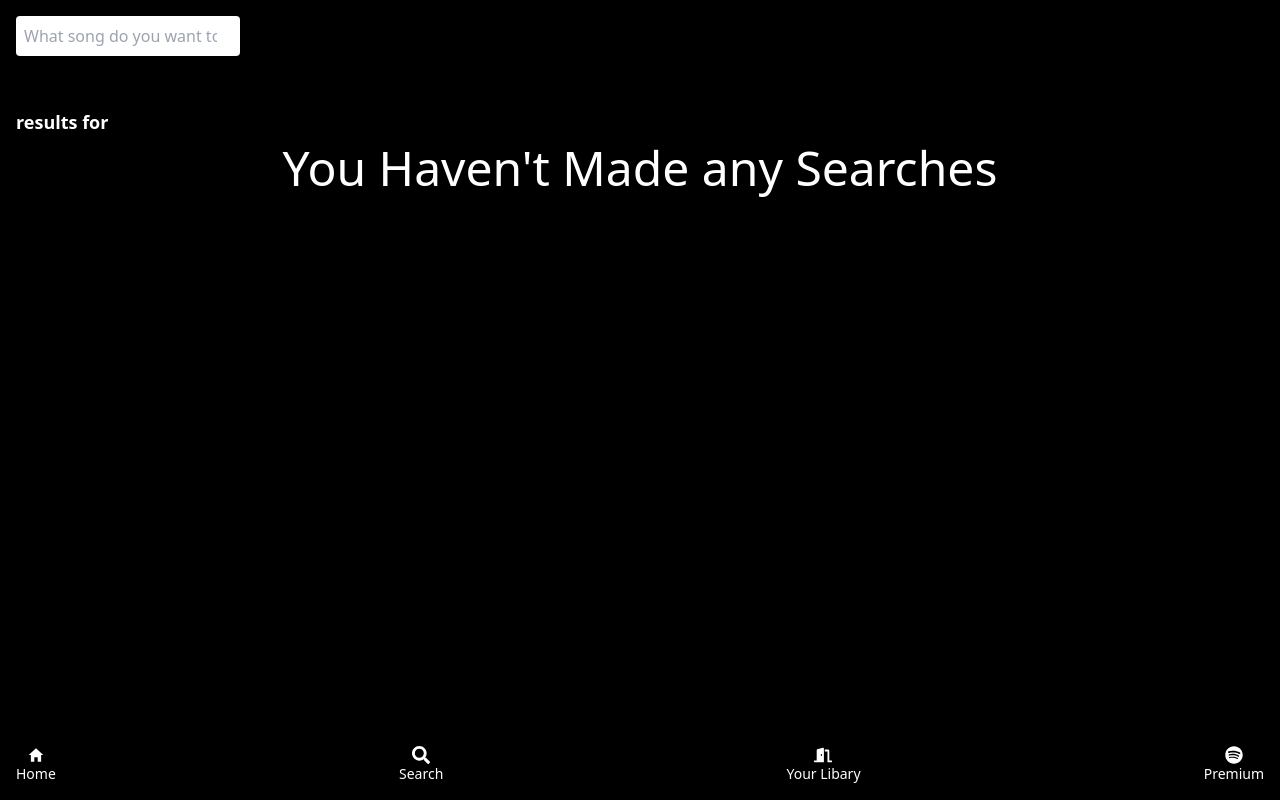
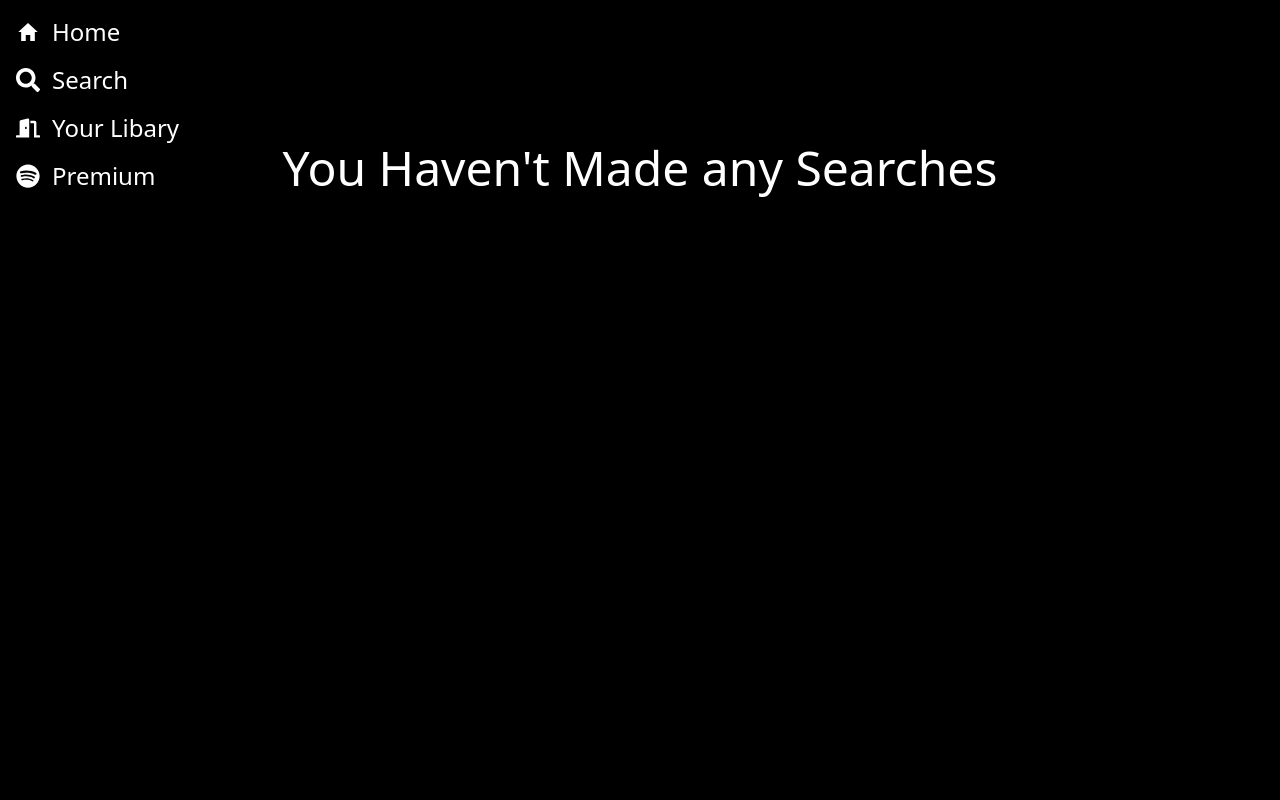
Before and after one commit to samueltuoyo15/GospelVibes, a React (Vite) app in the folder client/: page /search in a window 1280 px wide. Built offline with nearby package versions, Linux system fonts and the light colour scheme.

Commit message:
add th feature touse the site without having an account

```diff
--- a/client/src/Components/Footer.tsx
+++ b/client/src/Components/Footer.tsx
@@ -3,24 +3,26 @@ import {IoMdHome} from 'react-icons/io'
 import {FaDoorOpen, FaSearch, FaSpotify} from 'react-icons/fa'
 function Footer(){
   return(
-    <footer onContextMenu={(e) => e.preventDefault()} className="text-sm select-none shadow-2xl bg-black text-white fixed bottom-0 w-full p-4 flex justify-between items-center">
-      <NavLink to="/" className="text-center">
-        <IoMdHome className="inline text-lg"/>
-        <span className="block">Home</span>
+    <aside onContextMenu={(e) => e.preventDefault()}
+    className="text-sm md:text-2xl md:fixed md:h-full md:w-64 select-none shadow-2xl bg-black text-white fixed bottom-0 w-full p-4 flex md:flex-col justify-between md:justify-start md:items-start items-center"
+    >
+      <NavLink to="/" className="md:flex md:mb-4 md:justify-between md:items-center text-center">
+        <IoMdHome className="inline md:mr-3"/>
+        <span className="block md:inline-block">Home</span>
       </NavLink>
-       <NavLink to="/search" className="text-center">
-        <FaSearch className="inline text-lg"/>
+       <NavLink to="/search" className="md:mb-4 md:flex md:items-center md:justify-between text-center">
+        <FaSearch className="inline md:mr-3"/>
         <span className="block">Search</span>
       </NavLink>
-       <NavLink to="/libary" className="text-center">
-        <FaDoorOpen className="inline text-lg"/>
+       <NavLink to="/libary" className="md:mb-4 md:flex md:items-center md:justify-between text-center">
+        <FaDoorOpen className="inline md:mr-3"/>
         <span className="block">Your Libary</span>
       </NavLink>
-       <NavLink to="/premium" className="text-center">
-        <FaSpotify className="inline text-lg"/>
+       <NavLink to="/premium" className="md:mb-4 md:flex md:items-center md:justify-between text-center">
+        <FaSpotify className="inline md:mr-3"/>
         <span className="block">Premium</span>
       </NavLink>
-    </footer>
+    </aside>
     )
 }
 export default Footer
--- a/client/src/Components/Music.tsx
+++ b/client/src/Components/Music.tsx
@@ -98,7 +98,7 @@ const showNext = () => {
 
   return (
     <>
-      <section className="select-none text-white mt-5 p-4 overflow-x-scroll mb-20">
+      <section className="select-none text-white mt-5 p-4 overflow-y-scroll mb-20">
         <h2 className="text-lg font-bold mb-2">Made for {user?.username || null}</h2>
         <div className="grid grid-cols-3 md:grid-cols-6 gap-4 md:gap-8">
           {loading
--- a/client/src/Pages/Home.tsx
+++ b/client/src/Pages/Home.tsx
@@ -1,3 +1,4 @@
+import Main from '../main';
 import { useState, useEffect } from 'react'
 import Header from '../Components/Header'
 import Music from '../Components/Music'
@@ -23,8 +24,10 @@ function Home() {
 
   return (
     <>
+    <main className="md:ml-64">
     <Header user={user}/>
     <Music songs={songs} user={user}/>
+    </main>
     <Footer />
     </>
   )
```
